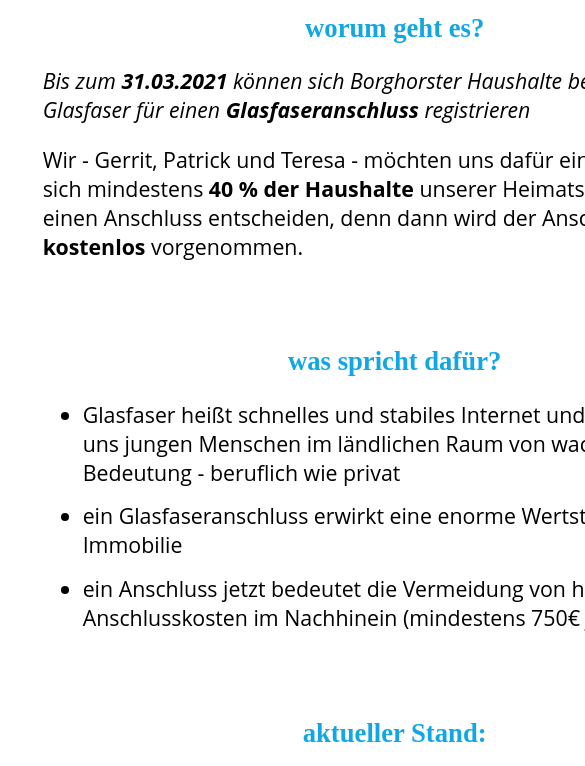
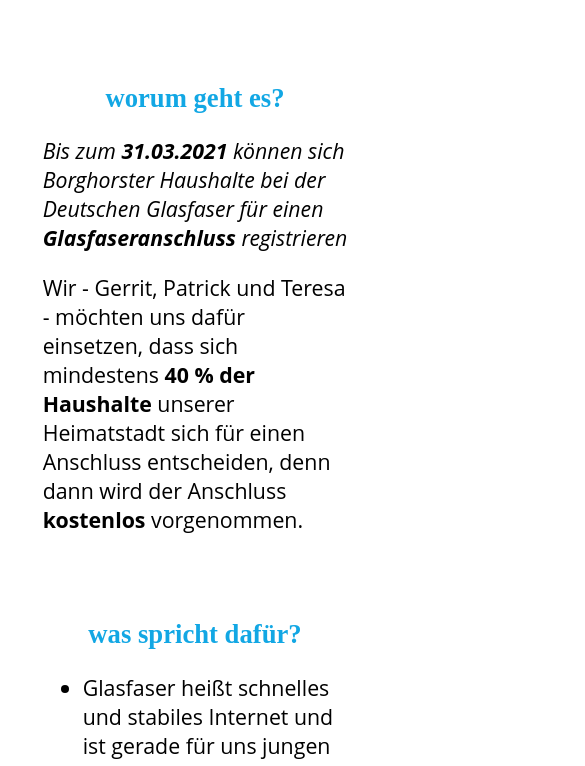
Before and after one commit to codinghusi/glasfaser-borghorst-de, a website: page public/index.html in a window 390 px wide. Shown: the part 228-994 px from the top of the page, 585 px wide, since content can reach past the window. Drawn offline with Linux system fonts and the light colour scheme; a script that the page names is missing.

Commit message:
more support for mobile

```diff
--- a/public/style.css
+++ b/public/style.css
@@ -6,11 +6,16 @@
 html, body {
     font-family: 'open sans', Calibri;
     font-size: 16pt;
-    width: 40vw;
-    min-width: 37rem;
-    /* background-color: var(--color-blue); */
+    width: 37.5rem;
     margin: 0 auto !important;
     padding: 0 !important;
+}
+
+@media screen and (max-width: 700px) {
+    html, body {
+        width: 100vw;
+        max-width: 100vw;
+    }
 }
 
 #page {
```
